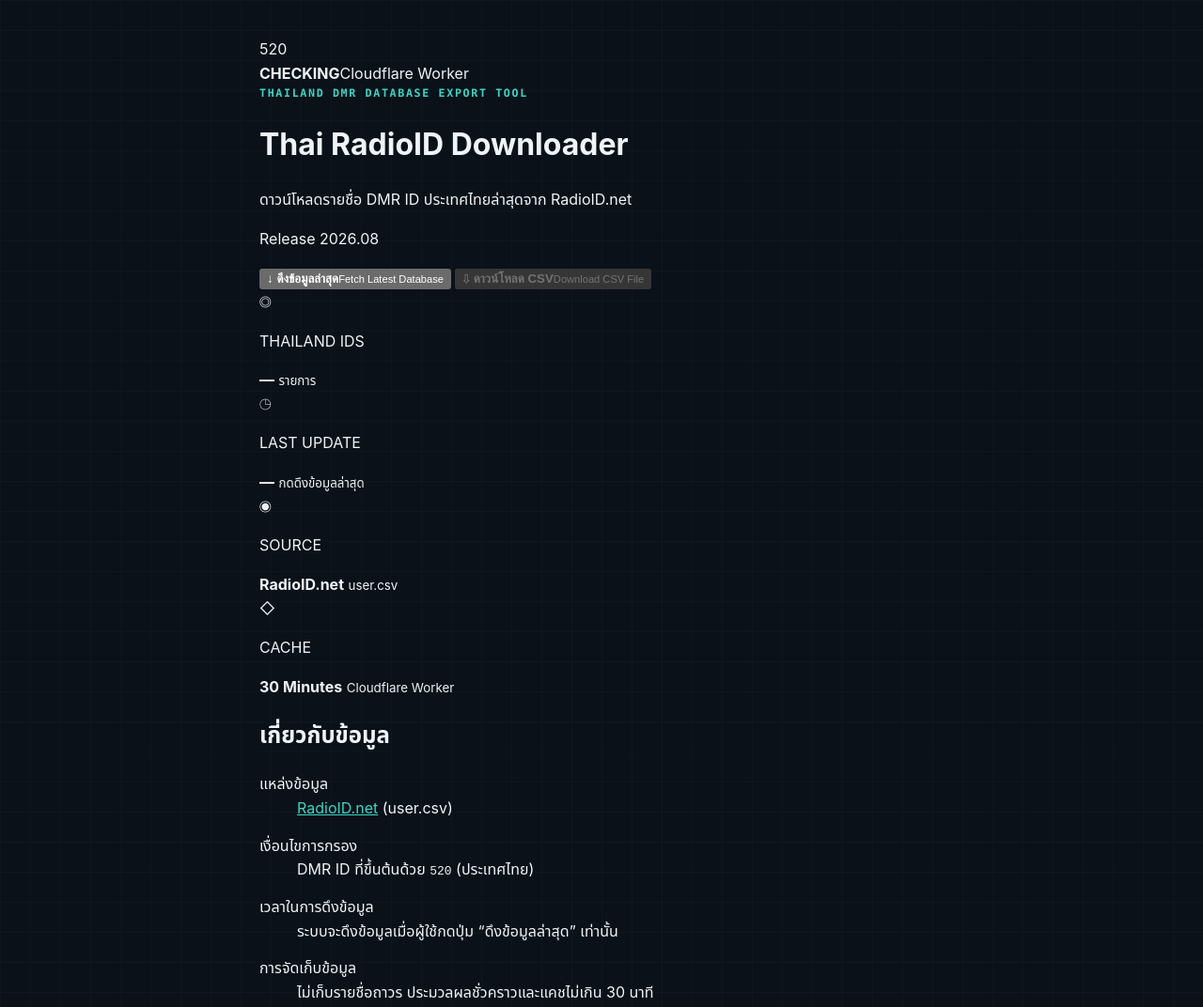
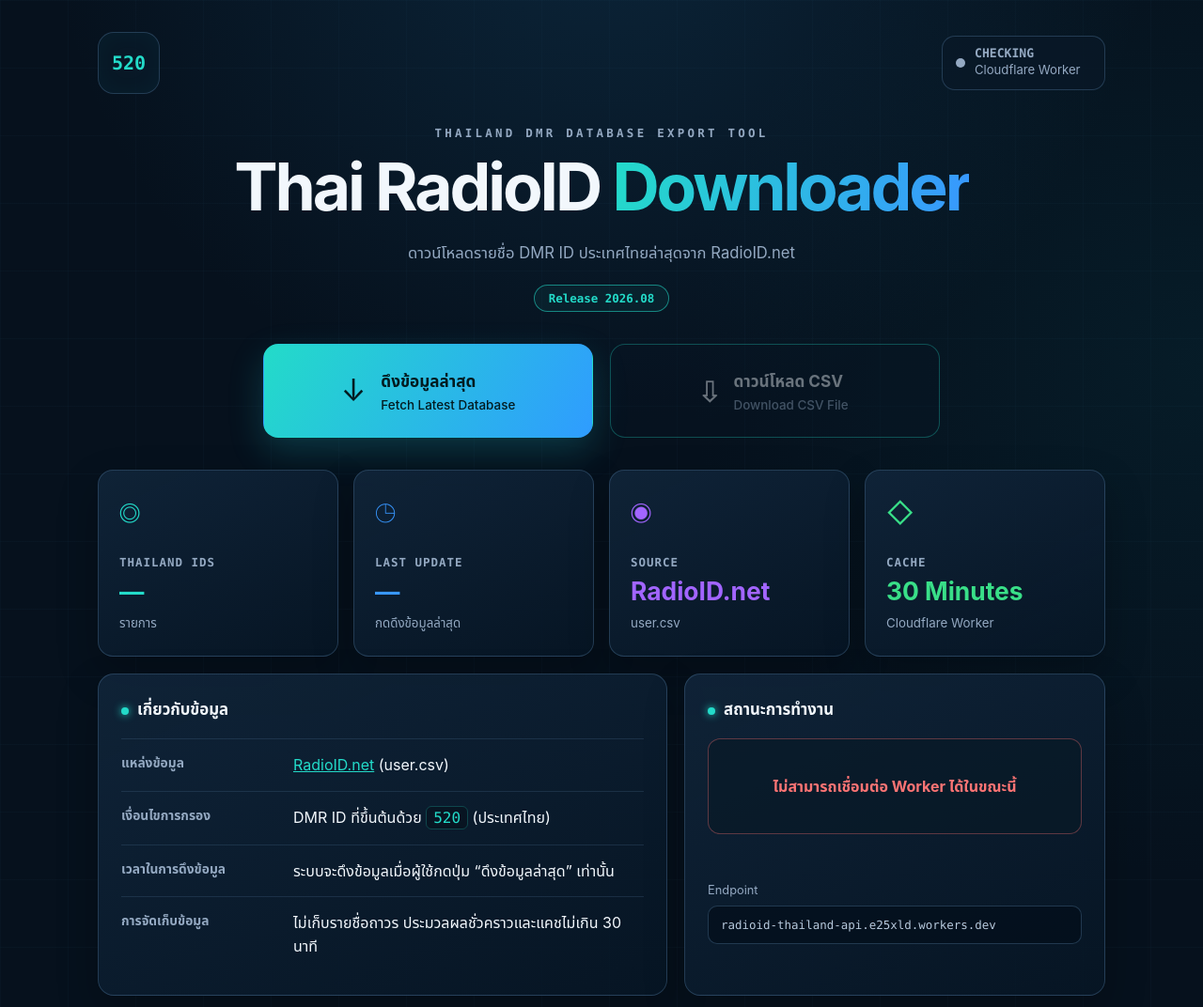
Before and after one commit to e25xld-ham/radioid-thailand, a website: page index.html in a window 1280 px wide. Shown: the top 1072 px of the page at 94% size. Drawn offline with Linux system fonts and the light colour scheme; no server answers.

Commit message:
style: build production dashboard interface

```diff
--- a/assets/style.css
+++ b/assets/style.css
@@ -1,21 +1,18 @@
-/* Thai RadioID Downloader — minimal production styles */
+/* Thai RadioID Downloader — production dashboard */
 :root {
-  --bg: #0a1118;
-  --surface: #101a24;
-  --surface-2: #13202c;
-  --border: #26384a;
-  --text: #eef4f8;
-  --muted: #93a6b8;
-  --accent: #38d6c8;
-  --accent-strong: #1fb9ad;
-  --accent-dark: #05221f;
-  --success: #41df8e;
-  --danger: #ff7070;
-  --danger-bg: #34191d;
-  --radius: 14px;
-  --shadow: 0 12px 32px rgba(0,0,0,.28);
-  --font: -apple-system, BlinkMacSystemFont, "Segoe UI", Roboto, "Noto Sans Thai", "Sarabun", Arial, sans-serif;
-  --mono: "SFMono-Regular", Consolas, "Liberation Mono", Menlo, monospace;
+  --bg: #06111d;
+  --panel: rgba(13, 29, 47, .88);
+  --panel-strong: #0f2135;
+  --border: rgba(75, 112, 148, .42);
+  --text: #f2f7fc;
+  --muted: #94a9c2;
+  --teal: #23dbc9;
+  --blue: #3897ff;
+  --purple: #a265ff;
+  --green: #39df88;
+  --danger: #ff7474;
+  --font: Inter, ui-sans-serif, system-ui, -apple-system, BlinkMacSystemFont, "Segoe UI", "Noto Sans Thai", sans-serif;
+  --mono: "SFMono-Regular", Consolas, "Liberation Mono", monospace;
 }
 
 * { box-sizing: border-box; }
@@ -23,219 +20,297 @@ html { color-scheme: dark; }
 body {
   margin: 0;
   min-height: 100vh;
+  color: var(--text);
   font-family: var(--font);
-  color: var(--text);
-  line-height: 1.6;
+  line-height: 1.55;
   background:
-    linear-gradient(rgba(255,255,255,.015) 1px, transparent 1px),
-    linear-gradient(90deg, rgba(255,255,255,.015) 1px, transparent 1px),
+    radial-gradient(circle at 50% -10%, rgba(22, 77, 114, .34), transparent 38%),
+    radial-gradient(circle at 100% 30%, rgba(8, 71, 83, .2), transparent 35%),
+    linear-gradient(rgba(31, 75, 105, .07) 1px, transparent 1px),
+    linear-gradient(90deg, rgba(31, 75, 105, .07) 1px, transparent 1px),
     var(--bg);
-  background-size: 32px 32px;
+  background-size: auto, auto, 72px 72px, 72px 72px, auto;
   -webkit-font-smoothing: antialiased;
 }
 
+button, a { -webkit-tap-highlight-color: transparent; }
+a { color: var(--teal); }
+a:hover, a:focus-visible { color: #7af8ec; }
+
 .page {
-  width: min(100%, 760px);
+  width: min(100%, 1120px);
   margin: 0 auto;
-  padding: 40px 16px 52px;
+  padding: 34px 24px 52px;
 }
 
-a { color: var(--accent); }
-a:hover, a:focus-visible { color: #73eee5; }
-
-/* Minimal header */
-.site-header {
-  display: grid;
-  grid-template-columns: auto 1fr;
+/* Hero */
+.hero { padding-bottom: 34px; }
+.hero-topline {
+  display: flex;
+  align-items: center;
+  justify-content: space-between;
   gap: 18px;
-  align-items: start;
-  padding: 0 0 30px;
-  margin-bottom: 4px;
-  border-bottom: 1px solid var(--border);
 }
-
-.minimal-mark {
+.brand-chip {
   display: grid;
   place-items: center;
   width: 66px;
-  height: 66px;
+  aspect-ratio: 1;
   border: 1px solid var(--border);
-  border-radius: 16px;
-  background: var(--surface);
-  color: var(--accent);
-  font: 800 1.05rem var(--mono);
-  letter-spacing: .06em;
-  box-shadow: inset 0 0 0 1px rgba(255,255,255,.015);
+  border-radius: 17px;
+  background: rgba(10, 26, 42, .78);
+  color: var(--teal);
+  font: 800 1.25rem var(--mono);
+  box-shadow: inset 0 0 24px rgba(35, 219, 201, .04);
+}
+.worker-mini {
+  display: flex;
+  align-items: center;
+  gap: 10px;
+  min-width: 174px;
+  padding: 10px 14px;
+  border: 1px solid var(--border);
+  border-radius: 14px;
+  background: rgba(9, 24, 39, .8);
+}
+.worker-mini div { display: flex; flex-direction: column; }
+.worker-mini strong { color: var(--muted); font: 700 .82rem var(--mono); }
+.worker-mini span:last-child { color: var(--muted); font-size: .82rem; }
+.worker-dot { width: 10px; height: 10px; border-radius: 50%; background: var(--muted); }
+.worker-mini[data-state="online"] .worker-dot { background: var(--green); box-shadow: 0 0 12px var(--green); }
+.worker-mini[data-state="online"] strong { color: var(--green); }
+.worker-mini[data-state="offline"] .worker-dot { background: var(--danger); }
+.worker-mini[data-state="offline"] strong { color: var(--danger); }
+
+.hero-copy {
+  max-width: 880px;
+  margin: 34px auto 0;
+  text-align: center;
+}
+.eyebrow {
+  margin: 0 0 14px;
+  color: var(--muted);
+  font: 700 .78rem var(--mono);
+  letter-spacing: .26em;
+}
+.hero h1 {
+  margin: 0;
+  font-size: clamp(2.4rem, 6vw, 4.35rem);
+  line-height: 1.04;
+  letter-spacing: -.045em;
+}
+.hero h1 span {
+  color: transparent;
+  background: linear-gradient(100deg, var(--teal), var(--blue));
+  -webkit-background-clip: text;
+  background-clip: text;
+}
+.hero-subtitle { margin: 22px 0 0; color: var(--muted); font-size: 1.04rem; }
+.release-badge {
+  display: inline-flex;
+  margin: 20px 0 0;
+  padding: 6px 15px;
+  border: 1px solid rgba(35, 219, 201, .55);
+  border-radius: 999px;
+  color: var(--teal);
+  background: rgba(35, 219, 201, .06);
+  font: 700 .78rem var(--mono);
 }
 
-.minimal-heading { min-width: 0; }
-.eyebrow {
-  margin: 1px 0 5px;
-  color: var(--accent);
-  font: 700 .73rem var(--mono);
-  letter-spacing: .14em;
+.hero-actions {
+  display: grid;
+  grid-template-columns: repeat(2, minmax(0, 1fr));
+  gap: 18px;
+  width: min(100%, 720px);
+  margin: 34px auto 0;
 }
-.site-header h1 {
-  margin: 0;
-  font-size: clamp(1.55rem, 4vw, 2.15rem);
-  line-height: 1.18;
-  letter-spacing: -.025em;
+.action-card {
+  display: flex;
+  align-items: center;
+  justify-content: center;
+  gap: 16px;
+  min-height: 100px;
+  padding: 18px 22px;
+  border-radius: 16px;
+  font-family: inherit;
+  cursor: pointer;
+  transition: transform .15s ease, filter .15s ease, border-color .15s ease;
 }
-.release-line {
-  display: inline-block;
-  margin: 9px 0 0;
-  padding: 3px 9px;
+.action-card:focus-visible { outline: 2px solid var(--teal); outline-offset: 4px; }
+.action-card:not(:disabled):hover { transform: translateY(-2px); filter: brightness(1.08); }
+.action-card:disabled { opacity: .42; cursor: not-allowed; }
+.action-card span:last-child { display: flex; flex-direction: column; text-align: left; }
+.action-card strong { font-size: 1.07rem; }
+.action-card small { margin-top: 3px; font-size: .84rem; font-weight: 500; }
+.action-icon { font-size: 2rem; line-height: 1; }
+.action-primary {
+  border: 1px solid transparent;
+  color: #031b20;
+  background: linear-gradient(120deg, #23dbc9, #2f9cff);
+  box-shadow: 0 14px 36px rgba(29, 190, 199, .22);
+}
+.action-secondary {
+  border: 1px solid rgba(35, 219, 201, .72);
+  color: var(--text);
+  background: rgba(7, 21, 36, .72);
+}
+.action-secondary small { color: var(--muted); }
+
+/* Statistics */
+.stats-grid {
+  display: grid;
+  grid-template-columns: repeat(4, minmax(0, 1fr));
+  gap: 16px;
+  margin-bottom: 18px;
+}
+.stat-card, .panel {
   border: 1px solid var(--border);
-  border-radius: 999px;
-  color: var(--muted);
-  font: 700 .76rem var(--mono);
+  background: linear-gradient(155deg, rgba(16, 36, 57, .94), rgba(7, 22, 37, .9));
+  box-shadow: 0 18px 44px rgba(0, 0, 0, .24);
 }
-.header-subtitle {
-  margin: 10px 0 0;
-  color: var(--muted);
-  font-size: .92rem;
+.stat-card {
+  min-height: 196px;
+  padding: 24px 22px;
+  border-radius: 16px;
 }
+.stat-icon { display: block; margin-bottom: 22px; font-size: 1.75rem; }
+.stat-card p { margin: 0 0 8px; color: var(--muted); font: 700 .78rem var(--mono); letter-spacing: .08em; }
+.stat-card strong { display: block; font-size: 1.65rem; line-height: 1.2; overflow-wrap: anywhere; }
+.stat-card small { display: block; margin-top: 8px; color: var(--muted); }
+.stat-teal .stat-icon, .stat-teal strong { color: var(--teal); }
+.stat-blue .stat-icon, .stat-blue strong { color: var(--blue); }
+.stat-purple .stat-icon, .stat-purple strong { color: var(--purple); }
+.stat-green .stat-icon, .stat-green strong { color: var(--green); }
 
-/* Cards */
-.card {
+/* Main panels */
+.dashboard-grid {
+  display: grid;
+  grid-template-columns: 1.15fr .85fr;
+  gap: 18px;
   margin-bottom: 18px;
-  padding: 20px;
-  border: 1px solid var(--border);
-  border-radius: var(--radius);
-  background: linear-gradient(180deg, var(--surface-2), var(--surface));
-  box-shadow: var(--shadow);
 }
-.card h2 {
-  margin: 0 0 15px;
-  font-size: 1rem;
-  letter-spacing: .01em;
-}
-.card h2::before {
+.panel { padding: 24px; border-radius: 17px; }
+.panel h2 { margin: 0 0 18px; font-size: 1.05rem; }
+.panel h2::before {
   content: "";
   display: inline-block;
-  width: 7px;
-  height: 7px;
-  margin-inline-end: 8px;
+  width: 8px;
+  height: 8px;
+  margin-right: 9px;
   border-radius: 50%;
-  background: var(--accent);
-  box-shadow: 0 0 7px rgba(56,214,200,.7);
+  background: var(--teal);
+  box-shadow: 0 0 9px var(--teal);
 }
-
-.info-list { display: grid; gap: 14px; margin: 0; }
-.info-row { display: grid; grid-template-columns: 1fr; gap: 4px; }
-.info-row dt {
-  color: var(--muted);
-  font-size: .82rem;
-  font-weight: 700;
-  letter-spacing: .03em;
+.info-list { margin: 0; }
+.info-list > div {
+  display: grid;
+  grid-template-columns: 165px 1fr;
+  gap: 18px;
+  padding: 15px 0;
+  border-top: 1px solid rgba(75, 112, 148, .25);
 }
-.info-row dd { margin: 0; }
-.info-row code {
-  padding: 1px 7px;
-  border: 1px solid var(--border);
+.info-list dt { color: var(--muted); font-weight: 700; font-size: .86rem; }
+.info-list dd { margin: 0; }
+.info-list code {
+  padding: 2px 7px;
+  border: 1px solid rgba(35, 219, 201, .25);
   border-radius: 6px;
-  background: rgba(0,0,0,.26);
-  color: var(--accent);
+  color: var(--teal);
+  background: rgba(0, 0, 0, .25);
   font-family: var(--mono);
 }
 
 .connection-status {
-  display: inline-flex;
+  display: flex;
   align-items: center;
-  gap: 8px;
-  margin: 0 0 12px;
-  padding: 6px 11px;
+  justify-content: center;
+  min-height: 102px;
+  margin: 0;
+  padding: 20px;
   border: 1px solid var(--border);
-  border-radius: 999px;
+  border-radius: 13px;
+  background: rgba(8, 25, 39, .64);
   color: var(--muted);
-  font-size: .84rem;
+  text-align: center;
+  font-weight: 750;
 }
-.connection-status::before {
-  content: "";
-  width: 8px;
-  height: 8px;
-  border-radius: 50%;
-  background: var(--muted);
+.connection-status[data-state="online"] {
+  border-color: rgba(57, 223, 136, .35);
+  color: var(--green);
+  background: rgba(21, 93, 65, .13);
+  box-shadow: inset 0 0 28px rgba(57, 223, 136, .05);
 }
-.connection-status[data-state="online"] { color: var(--success); border-color: #235d45; }
-.connection-status[data-state="online"]::before { background: var(--success); box-shadow: 0 0 6px var(--success); }
-.connection-status[data-state="offline"] { color: var(--danger); border-color: #6a2b2b; }
-.connection-status[data-state="offline"]::before { background: var(--danger); }
-.connection-status[data-state="checking"]::before { animation: pulse 1.2s ease-in-out infinite; }
-@keyframes pulse { 0%,100% { opacity:.3; } 50% { opacity:1; } }
+.connection-status[data-state="offline"] { color: var(--danger); border-color: rgba(255, 116, 116, .35); }
+.status-live { min-height: 1.4em; margin: 12px 0 0; color: var(--muted); font-size: .88rem; text-align: center; }
+.progress-bar { width: 100%; height: 7px; margin-top: 10px; }
+.result-summary { margin-top: 14px; text-align: center; }
+.result-count { margin: 0; color: var(--teal); font-size: 1.12rem; font-weight: 800; }
+.result-time { margin: 5px 0 0; color: var(--muted); font: .8rem var(--mono); }
+.endpoint-box { margin-top: 18px; }
+.endpoint-box > span { display: block; margin-bottom: 7px; color: var(--muted); font-size: .8rem; }
+.endpoint-box code {
+  display: block;
+  overflow: hidden;
+  padding: 12px 13px;
+  border: 1px solid var(--border);
+  border-radius: 10px;
+  color: #b8c9dc;
+  background: rgba(4, 15, 27, .72);
+  font: .78rem var(--mono);
+  text-overflow: ellipsis;
+  white-space: nowrap;
+}
+.error-banner { margin-top: 14px; padding: 13px; border: 1px solid rgba(255, 116, 116, .38); border-radius: 11px; background: rgba(86, 21, 28, .34); }
+.error-message { margin: 0 0 10px; color: #ffd7d7; }
+.btn-secondary { padding: 8px 13px; border: 1px solid rgba(255, 116, 116, .55); border-radius: 8px; color: #ffd7d7; background: transparent; cursor: pointer; }
 
-.status-live { min-height: 1.4em; margin: 0 0 10px; color: var(--muted); font-size: .9rem; }
-.progress-bar { width: 100%; height: 8px; margin: 4px 0 14px; border: 0; border-radius: 999px; overflow: hidden; }
-.result-summary { margin-top: 4px; }
-.result-count { margin: 0 0 4px; color: var(--accent); font-size: 1.2rem; font-weight: 800; }
-.result-time { margin: 0; color: var(--muted); font: .86rem var(--mono); }
-
-.error-banner {
-  display: flex;
-  flex-wrap: wrap;
-  align-items: center;
-  justify-content: space-between;
-  gap: 12px;
-  margin-top: 14px;
-  padding: 14px;
-  border: 1px solid #6b2a2a;
-  border-radius: 11px;
-  background: var(--danger-bg);
-}
-.error-message { flex: 1 1 220px; margin: 0; color: #ffd7d7; }
-
-.actions { display: flex; flex-direction: column; gap: 12px; margin-bottom: 18px; }
-.btn {
-  flex: 1;
-  appearance: none;
-  padding: 14px 20px;
-  border: 1px solid transparent;
-  border-radius: 10px;
-  font: 700 .98rem var(--font);
-  cursor: pointer;
-  transition: transform .08s ease, background .15s ease, border-color .15s ease, opacity .15s ease;
-}
-.btn:active:not(:disabled) { transform: translateY(1px); }
-.btn:focus-visible { outline: 2px solid var(--accent); outline-offset: 3px; }
-.btn:disabled { opacity: .42; cursor: not-allowed; }
-.btn-primary { background: var(--accent); color: var(--accent-dark); }
-.btn-primary:hover:not(:disabled) { background: #58e4d8; }
-.btn-accent { border-color: var(--accent); background: transparent; color: var(--accent); }
-.btn-accent:hover:not(:disabled) { background: rgba(56,214,200,.08); }
-.btn-secondary { flex: none; padding: 8px 16px; border-color: #6b2a2a; background: transparent; color: #ffd7d7; font-size: .9rem; }
-
-.table-scroll { overflow-x: auto; border: 1px solid var(--border); border-radius: 10px; -webkit-overflow-scrolling: touch; }
+/* Table */
+.sample-section { margin-bottom: 18px; }
+.table-scroll { overflow-x: auto; border: 1px solid var(--border); border-radius: 11px; -webkit-overflow-scrolling: touch; }
 .sample-table { width: 100%; border-collapse: collapse; white-space: nowrap; font-size: .84rem; }
-.sample-table th, .sample-table td { padding: 8px 12px; border-bottom: 1px solid var(--border); text-align: left; }
-.sample-table thead th { position: sticky; top: 0; background: #0d1720; color: var(--muted); font-size: .71rem; text-transform: uppercase; }
-.sample-table tbody tr:nth-child(even) { background: rgba(255,255,255,.02); }
-.sample-table td:first-child { color: var(--accent); font-family: var(--mono); }
+.sample-table th, .sample-table td { padding: 10px 12px; border-bottom: 1px solid rgba(75, 112, 148, .28); text-align: left; }
+.sample-table th { position: sticky; top: 0; color: var(--muted); background: #091827; font-size: .72rem; }
+.sample-table td:first-child { color: var(--teal); font-family: var(--mono); }
 
 .site-footer {
-  padding-top: 16px;
-  border-top: 1px solid var(--border);
+  margin-top: 34px;
+  padding-top: 24px;
+  border-top: 1px solid rgba(75, 112, 148, .36);
   color: var(--muted);
   text-align: center;
-  font-size: .83rem;
+  font-size: .86rem;
 }
 .site-footer p { margin: 6px 0; }
-.footer-credit { display: flex; align-items: center; justify-content: center; flex-wrap: wrap; gap: 8px; margin-top: 10px !important; }
-.flag-icon { width: 20px; height: auto; aspect-ratio: 4/3; border: 1px solid var(--border); border-radius: 2px; }
+.site-footer strong { color: var(--teal); }
 
-@media (min-width: 560px) { .actions { flex-direction: row; } }
-@media (min-width: 640px) {
-  .info-row { grid-template-columns: 180px 1fr; align-items: baseline; }
+@media (max-width: 900px) {
+  .stats-grid { grid-template-columns: repeat(2, minmax(0, 1fr)); }
+  .dashboard-grid { grid-template-columns: 1fr; }
 }
-@media (max-width: 520px) {
-  .page { padding: 24px 12px 40px; }
-  .site-header { grid-template-columns: 52px 1fr; gap: 13px; padding-bottom: 24px; }
-  .minimal-mark { width: 52px; height: 52px; border-radius: 13px; font-size: .88rem; }
-  .eyebrow { font-size: .64rem; letter-spacing: .1em; }
-  .site-header h1 { font-size: 1.42rem; }
-  .header-subtitle { font-size: .84rem; }
-  .card { padding: 16px; }
+@media (max-width: 620px) {
+  .page { padding: 20px 14px 42px; }
+  .hero-topline { align-items: flex-start; }
+  .worker-mini { min-width: 148px; padding: 9px 11px; }
+  .hero-copy { margin-top: 28px; }
+  .eyebrow { letter-spacing: .15em; }
+  .hero h1 { font-size: clamp(2.25rem, 12vw, 3.2rem); }
+  .hero-actions { grid-template-columns: 1fr; }
+  .action-card { min-height: 88px; }
+  .stats-grid { grid-template-columns: 1fr 1fr; gap: 12px; }
+  .stat-card { min-height: 166px; padding: 19px 17px; }
+  .stat-icon { margin-bottom: 15px; }
+  .stat-card strong { font-size: 1.25rem; }
+  .info-list > div { grid-template-columns: 1fr; gap: 5px; }
+  .panel { padding: 18px; }
+}
+@media (max-width: 410px) {
+  .brand-chip { width: 56px; border-radius: 14px; }
+  .worker-mini { min-width: 0; }
+  .worker-mini span:last-child { display: none; }
+  .stats-grid { grid-template-columns: 1fr; }
+  .stat-card { min-height: auto; }
 }
 @media (prefers-reduced-motion: reduce) {
-  *, *::before, *::after { animation-duration: .01ms !important; animation-iteration-count: 1 !important; transition-duration: .01ms !important; }
+  *, *::before, *::after { transition-duration: .01ms !important; animation-duration: .01ms !important; animation-iteration-count: 1 !important; }
 }
 [hidden] { display: none !important; }
```
